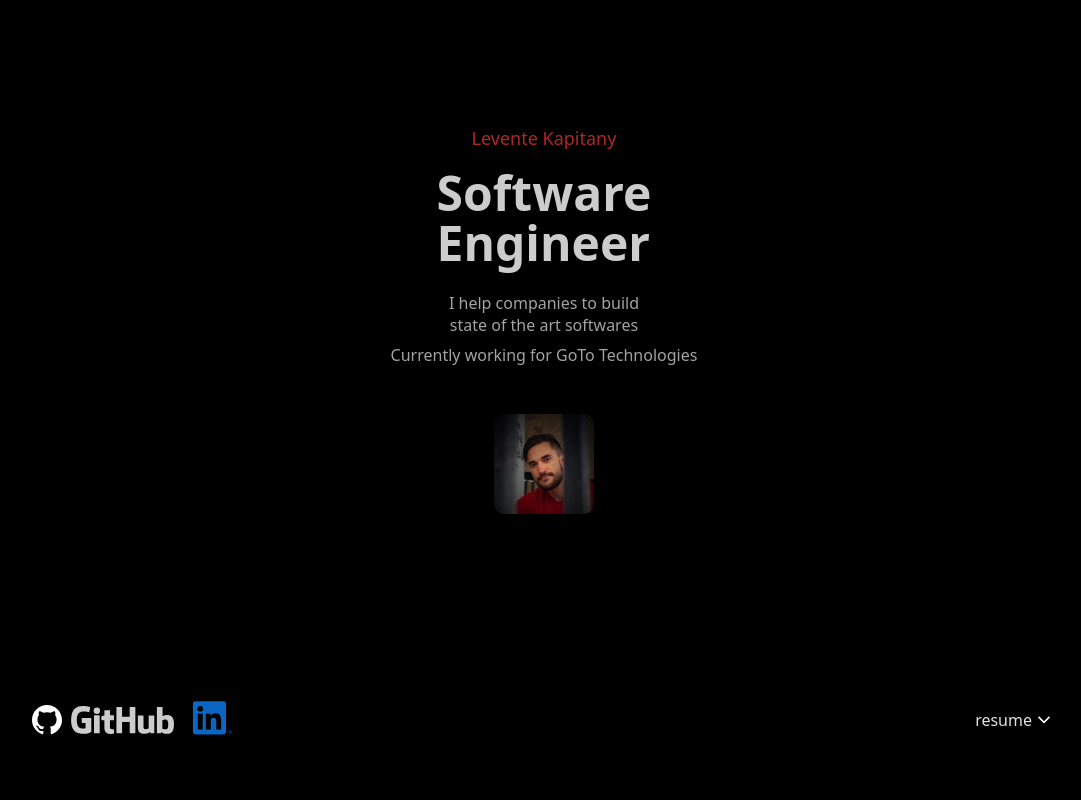
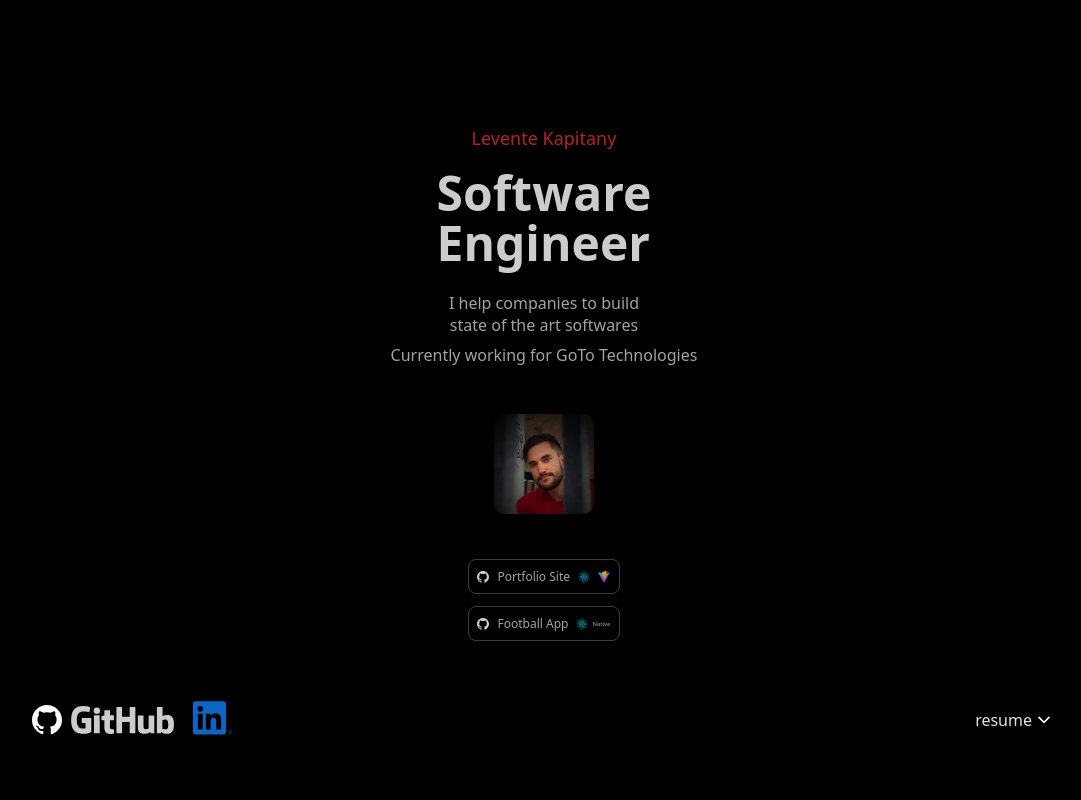
Before and after one commit to leventekapitany/portfolio, a React (Vite) app: page / in a window 1280 px wide. Shown: the top 800 px of the page, without its empty margins (96-1177 px from the left). Built offline with nearby package versions, Linux system fonts and the light colour scheme.

Commit message:
added github project buttons

```diff
--- a/src/App.tsx
+++ b/src/App.tsx
@@ -4,6 +4,7 @@ import Portrait from './components/Portrait';
 import Greeting from './components/Greeting';
 import Links from './components/Links';
 import Resume from './components/Resume';
+import Projects from './components/Projects';
 
 export default function App() {
   return (
@@ -11,6 +12,7 @@ export default function App() {
       <Main>
         <Greeting />
         <Portrait />
+        <Projects />
         <Footer>
           <Links />
         </Footer>
--- a/src/components/Greeting.tsx
+++ b/src/components/Greeting.tsx
@@ -20,6 +20,10 @@ export default function Greeting() {
 }
 
 const Root = styled.div`
+  @media (max-width: 600px) {
+    padding-top: unset;
+  }
+
   padding-top: 100px;
   display: grid;
   place-items: center;
--- /dev/null
+++ b/src/components/Projects.tsx
@@ -0,0 +1,77 @@
+import styled from 'styled-components';
+import githubLogo from '../assets/github.svg';
+import reactLogo from '../assets/react.svg';
+import viteLogo from '../assets/vite.svg';
+
+export default function Projects() {
+  return (
+    <Container>
+      <a href="https://github.com/leventekapitany/portfolio">
+        <img src={githubLogo} />
+        <span>Portfolio Site</span>
+        <img className="react-logo" src={reactLogo} />
+        <img src={viteLogo} />
+      </a>
+      <a href="https://github.com/leventekapitany/foci-app-mobile">
+        <img src={githubLogo} />
+        <span>Football App</span>
+
+        <span id="native">
+          <img className="react-logo" src={reactLogo} />
+          Native
+        </span>
+      </a>
+    </Container>
+  );
+}
+
+const Container = styled.div`
+  display: grid;
+  gap: 12px;
+  opacity: 0.8;
+
+  a {
+    all: unset;
+    border: 1px solid rgba(255, 255, 255, 0.3);
+    border-radius: 8px;
+    padding: 8px;
+    font-size: 12px;
+    display: flex;
+    gap: 8px;
+    align-items: center;
+    transition: all 0.2s ease-in-out;
+  }
+
+  a:hover {
+    cursor: pointer;
+    background-color: rgba(255, 255, 255, 0.1);
+    transform: scale(1.05);
+  }
+
+  img {
+    height: 12px;
+  }
+
+  #native {
+    display: flex;
+    gap: 4px;
+    align-items: center;
+    font-size: 6px;
+  }
+
+  .react-logo {
+    animation-name: spin;
+    animation-duration: 10s;
+    animation-iteration-count: infinite;
+    animation-timing-function: linear;
+  }
+
+  @keyframes spin {
+    from {
+      transform: rotate(0deg);
+    }
+    to {
+      transform: rotate(360deg);
+    }
+  }
+`;
```
Also changed, not shown: src/assets/react.svg (added), src/assets/vite.svg (added).
